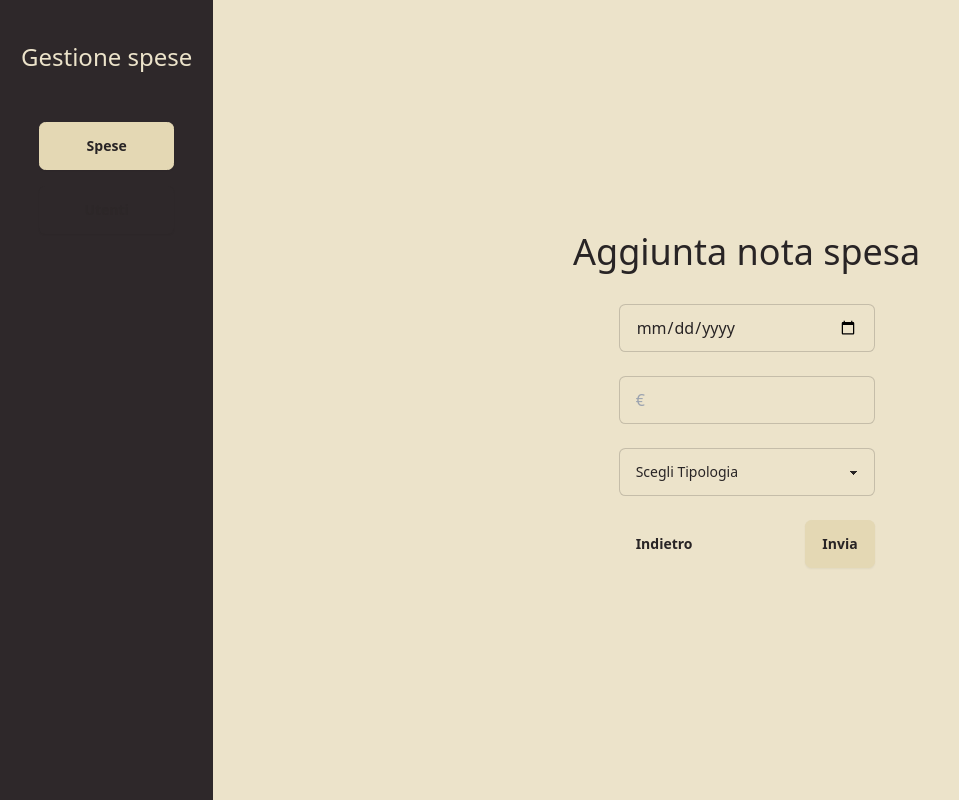
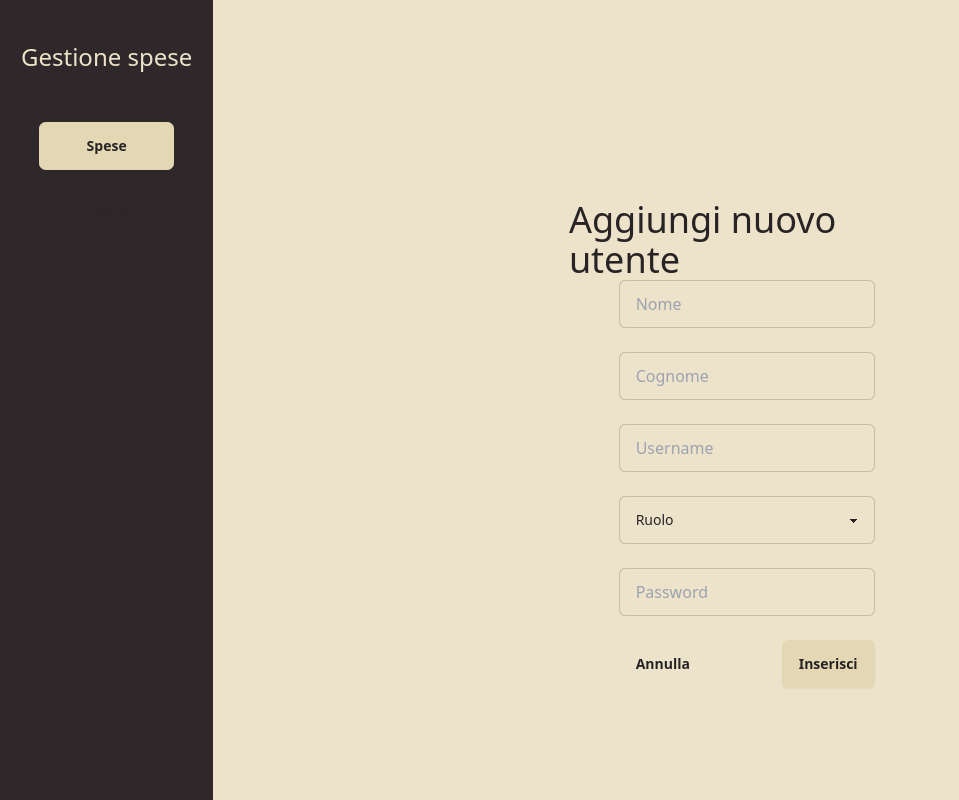
Before and after one commit to SimVac/nota-spese, a Flask app: template templates/aggiunta_utente.html in a window 1280 px wide. Shown: the whole page, without its empty margins (0-959 px from the left). Run offline with Flask 3, Linux system fonts and the light colour scheme; the template is opened without the code that fills it, so the values that code supplies are empty; some libraries are stand-ins or nearby versions.

Commit message:
euroap league

```diff
--- a/templates/aggiunta_utente.html
+++ b/templates/aggiunta_utente.html
@@ -37,24 +37,32 @@
         </div>
         <div class="w-10/12 flex flex-col justify-center items-center h-screen">
             <div class="w-4/12 flex flex-col justify-evenly items-center h-3/6">
-                <span class="text-4xl">Aggiunta nota spesa</span>
-                <form method="post" action="/api/add-nota" class="w-64">
+                <span class="text-4xl">Aggiungi nuovo utente</span>
+                <form method="post" action="/api/add-utente" class="w-64">
                     <div class="w-12/12">
                         <div class="pb-6">
-                            <input type="date" name="data" class="input input-bordered w-full max-w-xs" required>
+                            <input type="text" name="data" class="input input-bordered w-full max-w-xs" placeholder="Nome" required>
                         </div>
                         <div class="pb-6">
-                            <input type="number" min="0" step="0.01" name="importo"
-                                class="input input-bordered w-full max-w-xs" placeholder="€">
+                            <input type="text" name="cognome"
+                                class="input input-bordered w-full max-w-xs" placeholder="Cognome">
                         </div>
                         <div class="pb-6">
-                            <select id="tipologia" name="tipologia" class="select select-bordered w-full max-w-xs" required>
-                                <option selected disabled>Scegli Tipologia</option>
+                            <input type="text" name="username"
+                                class="input input-bordered w-full max-w-xs" placeholder="Username">
+                        </div>
+                        <div class="pb-6">
+                            <select id="ruolo" name="tipologia" class="select select-bordered w-full max-w-xs" required>
+                                <option selected disabled>Ruolo</option>
                             </select>
                         </div>
+                        <div class="pb-6">
+                            <input type="password" name="password"
+                                class="input input-bordered w-full max-w-xs" placeholder="Password">
+                        </div>
                         <div class="flex justify-between flex-row-reverse">
-                            <button type="submit" class="btn">Invia</button>
-                            <a href="/"><button class="btn btn-ghost" type="button">Indietro</button></a>
+                            <button type="submit" class="btn">Inserisci</button>
+                            <a href="/"><button class="btn btn-ghost" type="button">Annulla</button></a>
                         </div>
                     </div>
                 </form>
--- a/templates/dipendenti.html
+++ b/templates/dipendenti.html
@@ -38,7 +38,7 @@
                 </span>
                 <!-- You can open the modal using ID.showModal() method -->
 
-                <a href="add-nota">
+                <a href="add-utente">
                     <button class="btn btn-neutral">
                         <svg xmlns="http://www.w3.org/2000/svg" class="h-5 w-5"
                             xmlns:xlink="http://www.w3.org/1999/xlink" version="1.1" id="Capa_1" x="0px" y="0px"
```
